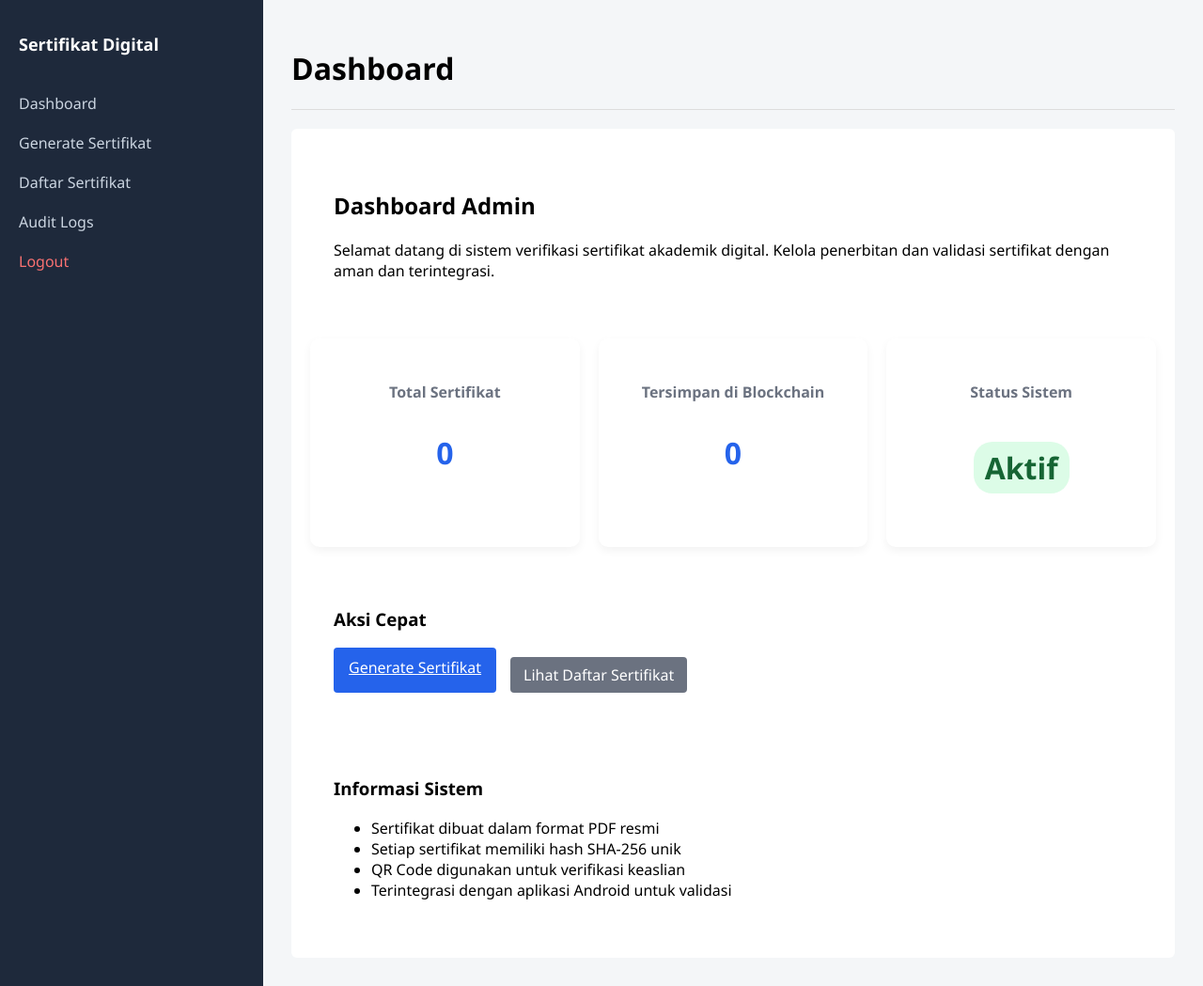
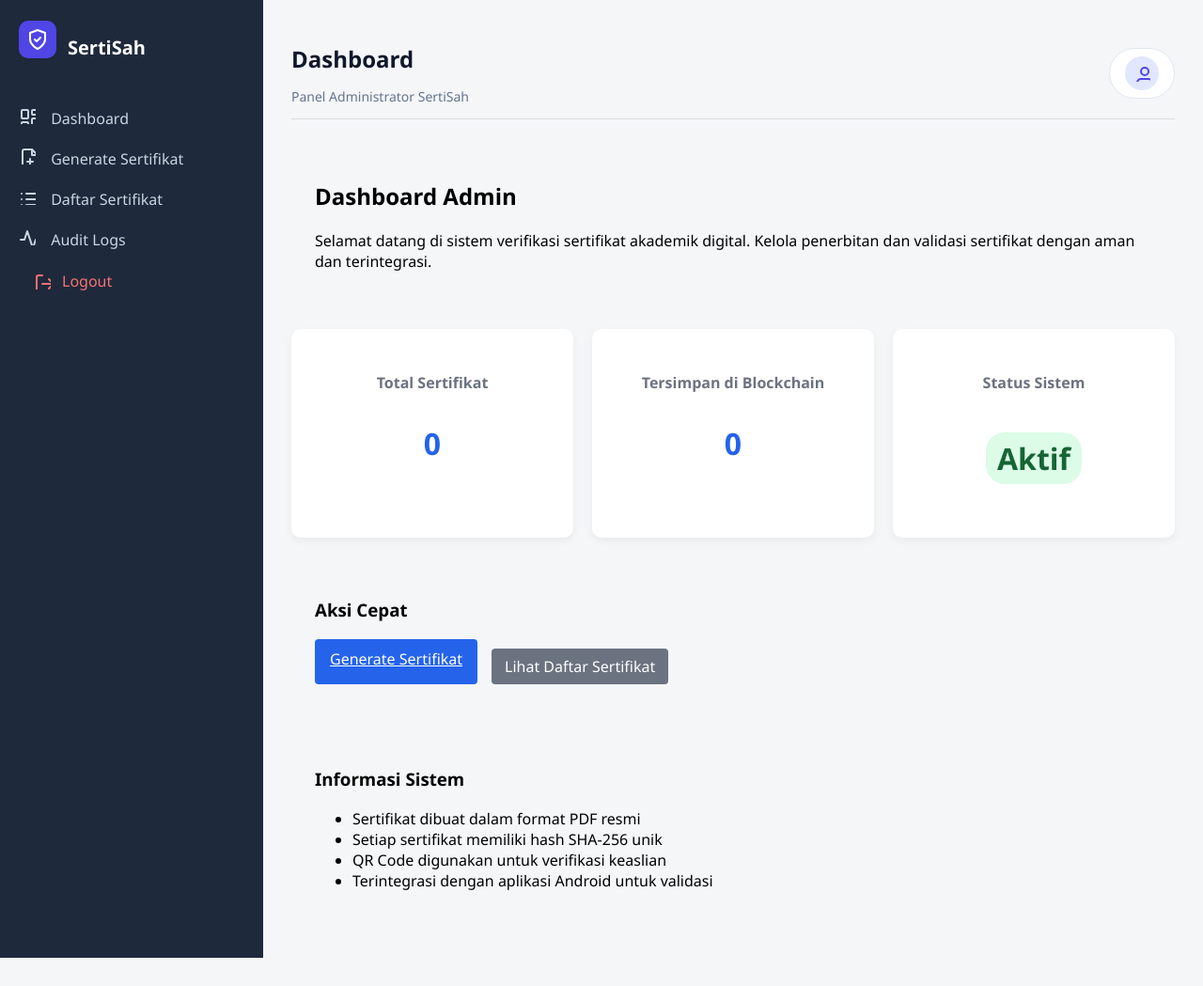
Before and after one commit to ANazmuddin/backend_sertiSah_app, a FastAPI app: page /dashboard in a window 1280 px wide. Shown: the whole page at 94% size. After the commit the page ends 1019 px from the top, so only its background shows below. Run offline with FastAPI, Linux system fonts and the light colour scheme; the visitor is signed in with stand-in values (Sample User, id 1); data that the repository does not hold is empty; parts of the project's set-up code (start-up, migrations or seed data) failed here and were passed over.

Commit message:
update base ui

```diff
--- a/templates/base.html
+++ b/templates/base.html
@@ -2,33 +2,104 @@
 <html lang="id">
 <head>
   <meta charset="UTF-8">
-  <title>{{ title if title else "Admin Panel" }}</title>
+  <meta name="viewport" content="width=device-width, initial-scale=1.0">
+  <title>{{ title if title else "Admin Panel SertiSah" }}</title>
+
   <link rel="stylesheet" href="/static/admin.css">
 </head>
 <body>
 
 <div class="layout">
-  <!-- Sidebar -->
+
   <aside class="sidebar">
-    <h2>Sertifikat Digital</h2>
+
+    <div style="display: flex; align-items: center; gap: 12px; margin-bottom: 40px;">
+      <div style="background-color: #4f46e5; padding: 8px; border-radius: 10px; display: flex;">
+        <svg xmlns="http://www.w3.org/2000/svg" width="24" height="24" fill="none" stroke="white" stroke-width="2" stroke-linecap="round" stroke-linejoin="round">
+          <path d="M12 22s8-4 8-10V5l-8-3-8 3v7c0 6 8 10 8 10z"></path>
+          <polyline points="9 12 11 14 15 10"></polyline>
+        </svg>
+      </div>
+      <h2 style="margin-bottom: 0; font-size: 20px;">SertiSah</h2>
+    </div>
+
     <nav>
-      <a href="/dashboard">Dashboard</a>
-      <a href="/generate">Generate Sertifikat</a>
-      <a href="/certificates">Daftar Sertifikat</a>
-      <a href="/audit-logs">Audit Logs</a>
-      <a href="/logout" class="logout">Logout</a>
+      <a href="/dashboard">
+        <svg xmlns="http://www.w3.org/2000/svg" width="18" height="18" fill="none" stroke="currentColor" stroke-width="2" stroke-linecap="round" stroke-linejoin="round" style="margin-right: 12px;">
+          <rect x="3" y="3" width="7" height="9" rx="1"></rect>
+          <rect x="14" y="3" width="7" height="5" rx="1"></rect>
+          <rect x="14" y="12" width="7" height="9" rx="1"></rect>
+          <rect x="3" y="16" width="7" height="5" rx="1"></rect>
+        </svg>
+        Dashboard
+      </a>
+
+      <a href="/generate">
+        <svg xmlns="http://www.w3.org/2000/svg" width="18" height="18" fill="none" stroke="currentColor" stroke-width="2" stroke-linecap="round" stroke-linejoin="round" style="margin-right: 12px;">
+          <path d="M14 2H6a2 2 0 0 0-2 2v16a2 2 0 0 0 2 2h12a2 2 0 0 0 2-2V8z"></path>
+          <polyline points="14 2 14 8 20 8"></polyline>
+          <line x1="12" y1="18" x2="12" y2="12"></line>
+          <line x1="9" y1="15" x2="15" y2="15"></line>
+        </svg>
+        Generate Sertifikat
+      </a>
+
+      <a href="/certificates">
+        <svg xmlns="http://www.w3.org/2000/svg" width="18" height="18" fill="none" stroke="currentColor" stroke-width="2" stroke-linecap="round" stroke-linejoin="round" style="margin-right: 12px;">
+          <line x1="8" y1="6" x2="21" y2="6"></line>
+          <line x1="8" y1="12" x2="21" y2="12"></line>
+          <line x1="8" y1="18" x2="21" y2="18"></line>
+          <line x1="3" y1="6" x2="3.01" y2="6"></line>
+          <line x1="3" y1="12" x2="3.01" y2="12"></line>
+          <line x1="3" y1="18" x2="3.01" y2="18"></line>
+        </svg>
+        Daftar Sertifikat
+      </a>
+
+      <a href="/audit-logs">
+        <svg xmlns="http://www.w3.org/2000/svg" width="18" height="18" fill="none" stroke="currentColor" stroke-width="2" stroke-linecap="round" stroke-linejoin="round" style="margin-right: 12px;">
+          <polyline points="22 12 18 12 15 21 9 3 6 12 2 12"></polyline>
+        </svg>
+        Audit Logs
+      </a>
     </nav>
+
+    <a href="/logout" class="logout" style="display: flex; align-items: center; text-decoration: none; padding: 12px 16px; border-radius: 10px; font-weight: 500; transition: all 0.2s ease;">
+      <svg xmlns="http://www.w3.org/2000/svg" width="18" height="18" fill="none" stroke="currentColor" stroke-width="2" stroke-linecap="round" stroke-linejoin="round" style="margin-right: 12px;">
+        <path d="M9 21H5a2 2 0 0 1-2-2V5a2 2 0 0 1 2-2h4"></path>
+        <polyline points="16 17 21 12 16 7"></polyline>
+        <line x1="21" y1="12" x2="9" y2="12"></line>
+      </svg>
+      Logout
+    </a>
   </aside>
 
-  <!-- Main content -->
   <main class="content">
-    <header class="header">
-      <h1>{{ title }}</h1>
+
+    <header class="header" style="display: flex; justify-content: space-between; align-items: center; flex-wrap: wrap; gap: 16px;">
+      <div>
+        <h1 style="font-size: 24px; font-weight: 700; color: #0f172a; margin-bottom: 4px;">{{ title }}</h1>
+        <p style="font-size: 14px; color: #64748b;">Panel Administrator SertiSah</p>
+      </div>
+
+      <div style="display: flex; align-items: center; gap: 12px; background: white; padding: 8px 16px; border-radius: 50px; border: 1px solid #e2e8f0;">
+        <div style="text-align: right; display: none; @media (min-width: 600px) { display: block; }">
+          <p style="font-size: 13px; font-weight: 600; color: #0f172a; margin: 0;">Admin Pusat</p>
+          <p style="font-size: 11px; color: #64748b; margin: 0;">Aktif</p>
+        </div>
+        <div style="width: 36px; height: 36px; border-radius: 50%; background-color: #e0e7ff; color: #4f46e5; display: flex; align-items: center; justify-content: center;">
+          <svg xmlns="http://www.w3.org/2000/svg" width="18" height="18" fill="none" stroke="currentColor" stroke-width="2" stroke-linecap="round" stroke-linejoin="round">
+            <path d="M20 21v-2a4 4 0 0 0-4-4H8a4 4 0 0 0-4 4v2"></path>
+            <circle cx="12" cy="7" r="4"></circle>
+          </svg>
+        </div>
+      </div>
     </header>
 
-    <section class="page-content">
+    <section class="page-content" style="background: transparent; box-shadow: none; padding: 0;">
       {% block content %}{% endblock %}
     </section>
+
   </main>
 </div>
 
```
